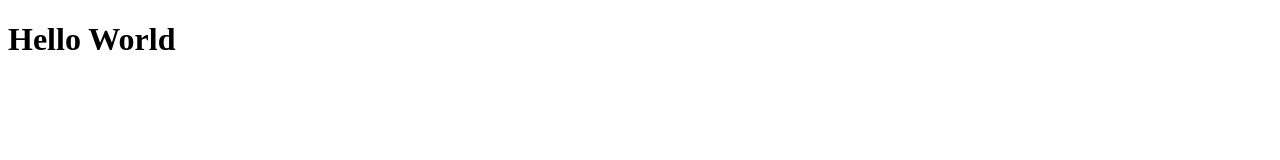
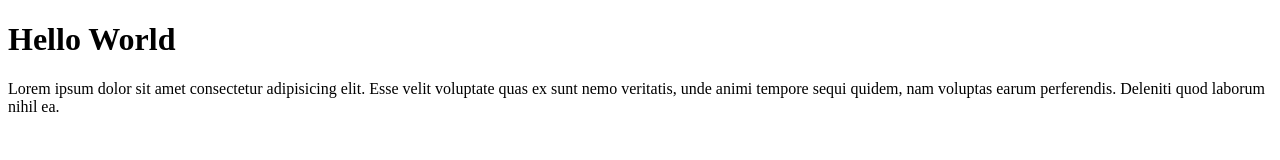
Before and after one commit to EugeniuPeruzzi/htmlcss-hello, a plain HTML site: page index.html in a window 1280 px wide. Drawn offline with Linux system fonts and the light colour scheme.

Commit message:
added a paragraph

```diff
--- a/index.html
+++ b/index.html
@@ -8,5 +8,6 @@
 </head>
     <body>
         <h1>Hello World</h1>
+        <p>Lorem ipsum dolor sit amet consectetur adipisicing elit. Esse velit voluptate quas ex sunt nemo veritatis, unde animi tempore sequi quidem, nam voluptas earum perferendis. Deleniti quod laborum nihil ea.</p>
     </body>
 </html>
```
